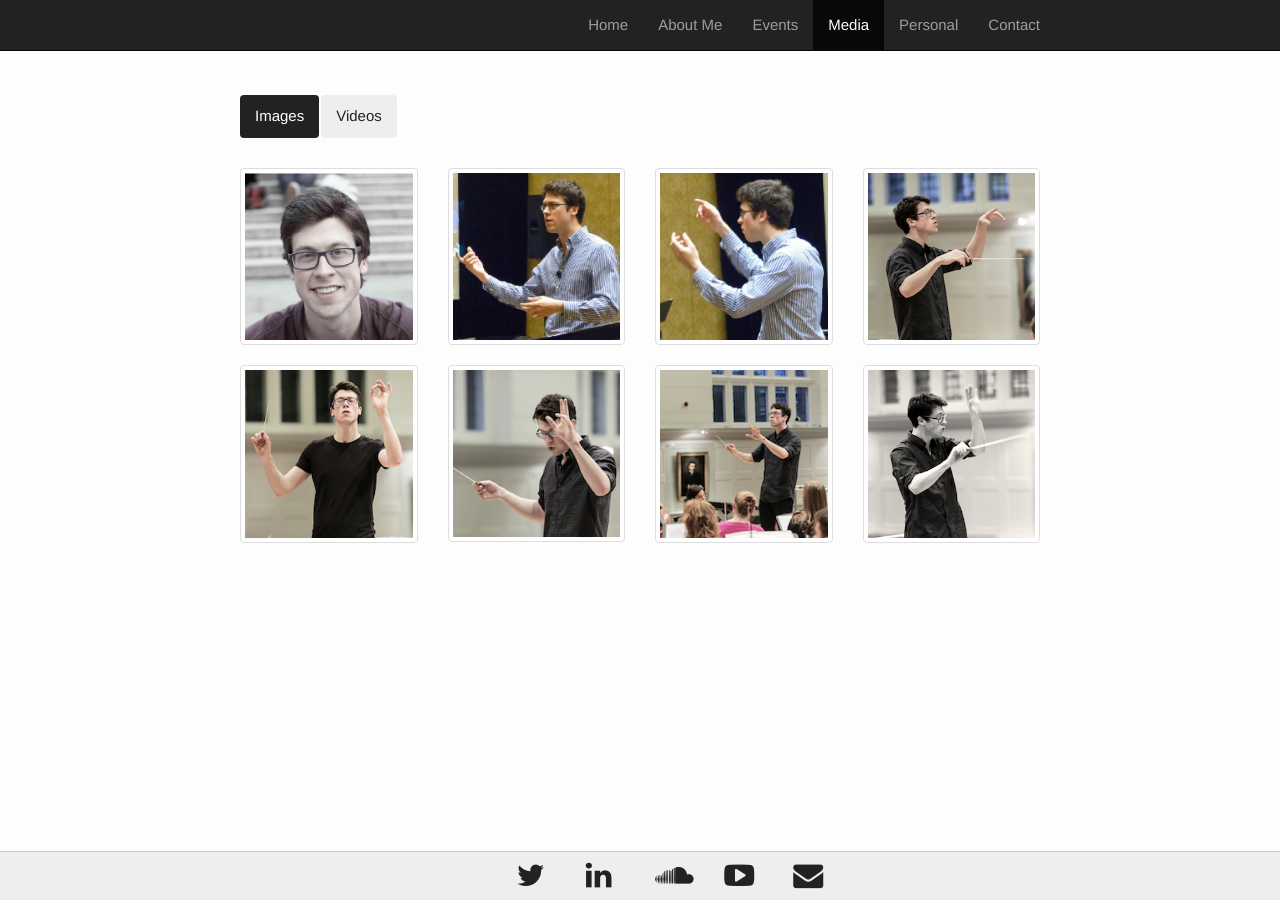
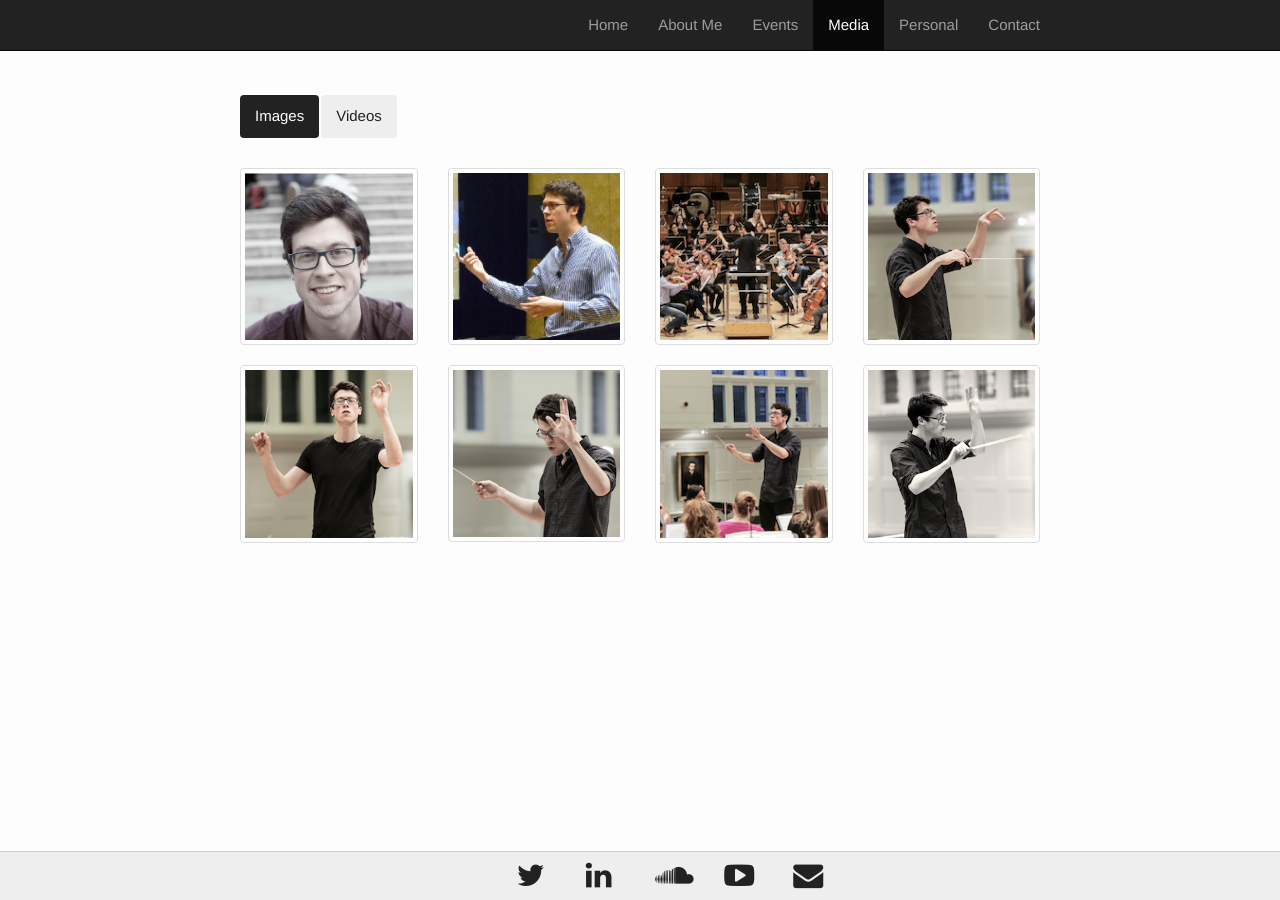
Before and after one commit to musicman10201/musicman10201.github.io, a Jekyll site: the page built from media.html, in a window 1280 px wide. Built offline with Jekyll 4.4.1, drawn with Linux system fonts in a browser that asks for light colours.

Commit message:
Update media.html

```diff
--- a/media.html
+++ b/media.html
@@ -16,7 +16,7 @@ permalink: /media/
       <div class="row">
         {% include image.html base='/images/media/newphoto' title='Photo 1' %}
         {% include image.html base='/images/media/masterclass2' title='Photo 2' %}
-        {% include image.html base='/images/media/masterclass3' title='Photo 3' %}
+        {% include image.html base='/images/media/19reduced' title='Photo 3' %}
         {% include image.html base='/images/media/9editedreduced' title='Photo 4' %}
         {% include image.html base='/images/media/15edited' title='Photo 5' %}
         {% include image.html base='/images/media/20cropped' title='Photo 6' %}
```
